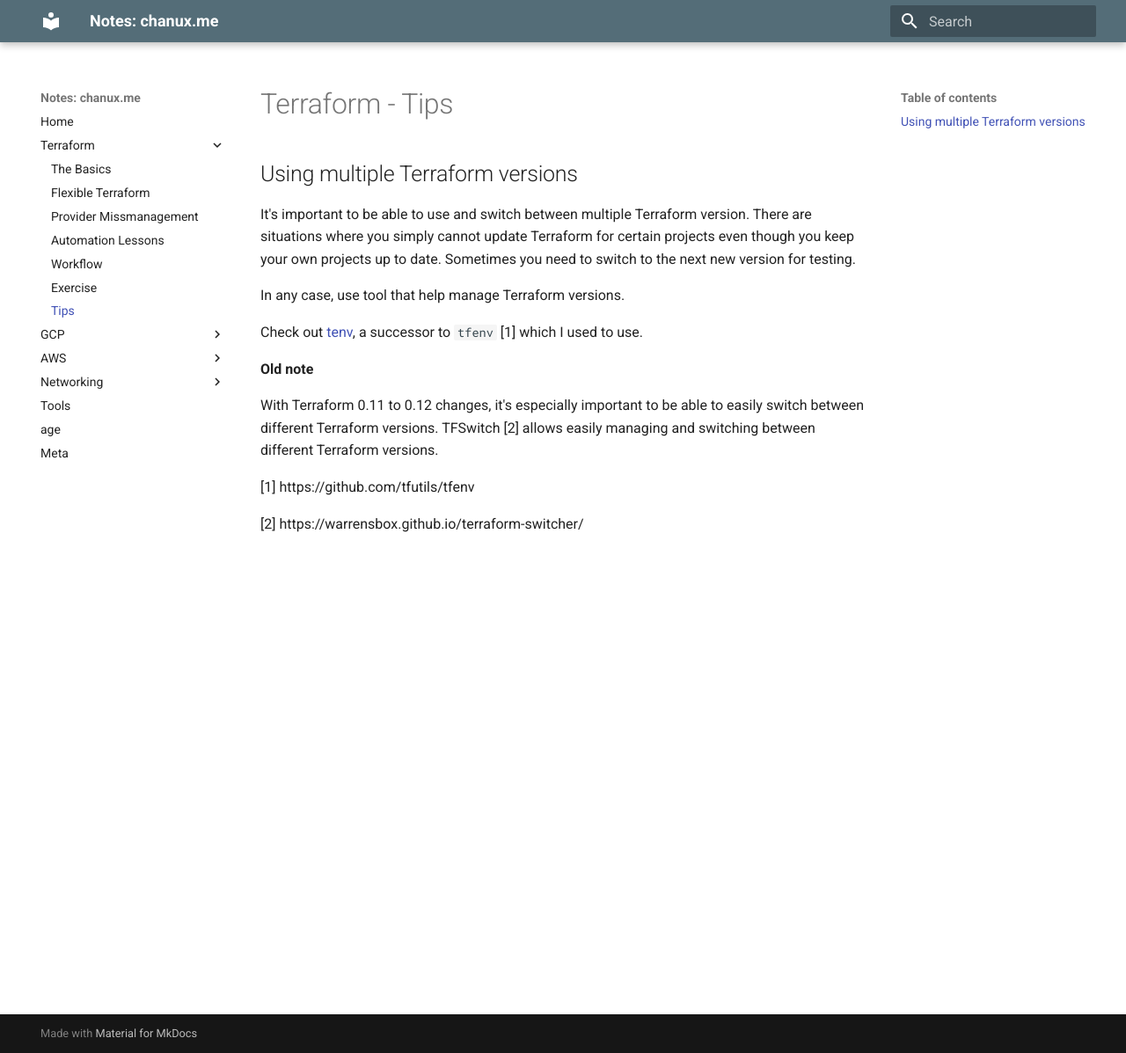
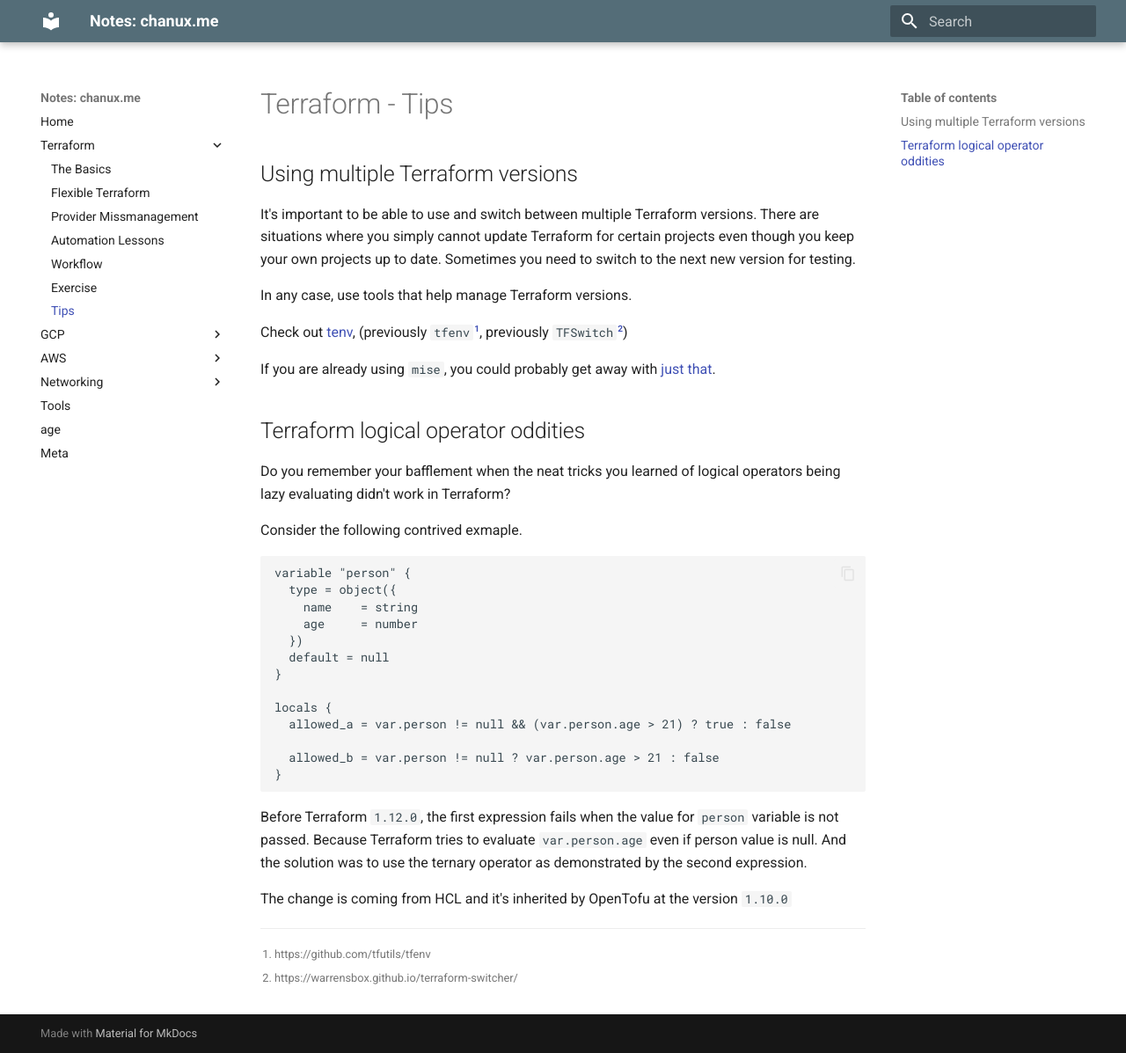
Before and after one commit to chanux/notes.chanux.me, an MkDocs documentation site: the page built from docs/terraform/tips.md, in a window 1280 px wide and 1197 px high. Shown: the whole window at 88% size. Built offline with MkDocs 1.6.1 and Material for MkDocs 9.7.7, drawn with Linux system fonts in a browser that asks for light colours.

Commit message:
Adds tip on Terraform conditional operator evaluation

````diff
--- a/docs/terraform/tips.md
+++ b/docs/terraform/tips.md
@@ -2,23 +2,51 @@
 
 ## Using multiple Terraform versions
 
-It's important to be able to use and switch between multiple Terraform version.
+It's important to be able to use and switch between multiple Terraform versions.
 There are situations where you simply cannot update Terraform for certain
 projects even though you keep your own projects up to date. Sometimes you need
 to switch to the next new version for testing.
 
-In any case, use tool that help manage Terraform versions.
+In any case, use tools that help manage Terraform versions.
 
-Check out [tenv](https://github.com/tofuutils/tenv), a successor to `tfenv` [1]
-which I used to use.
+Check out [tenv](https://github.com/tofuutils/tenv), (previously `tfenv`[^1],
+previously `TFSwitch`[^2])
+
+If you are already using `mise`, you could probably get away with [just
+that](https://mise.jdx.dev/mise-cookbook/terraform.html).
+
+## Terraform logical operator oddities
+
+Do you remember your bafflement when the neat tricks you learned of logical
+operators being lazy evaluating didn't work in Terraform?
+
+Consider the following contrived exmaple.
+
+```
+variable "person" {
+  type = object({
+    name    = string
+    age     = number
+  })
+  default = null
+}
+
+locals {
+  allowed_a = var.person != null && (var.person.age > 21) ? true : false
+
+  allowed_b = var.person != null ? var.person.age > 21 : false
+}
+```
+
+Before Terraform `1.12.0`, the first expression fails when the value for
+`person` variable is not passed. Because Terraform tries to evaluate
+`var.person.age` even if person value is null. And the solution was to use the
+ternary operator as demonstrated by the second expression.
+
+The change is coming from HCL and it's inherited by OpenTofu at the version
+`1.10.0`
 
 
-**Old note**
+[^1]: https://github.com/tfutils/tfenv
 
-With Terraform 0.11 to 0.12 changes, it's especially important to be able to
-easily switch between different Terraform versions.  TFSwitch [2] allows easily
-managing and switching between different Terraform versions.
-
-[1] https://github.com/tfutils/tfenv
-
-[2] https://warrensbox.github.io/terraform-switcher/
+[^2]: https://warrensbox.github.io/terraform-switcher/
--- a/mkdocs.yml
+++ b/mkdocs.yml
@@ -10,9 +10,11 @@ theme:
 
 markdown_extensions:
   - admonition
+  - footnotes
   - pymdownx.superfences
   - pymdownx.tabbed:
       alternate_style: true
+
 nav:
   - Home: 'index.md'
   - Terraform:
````
